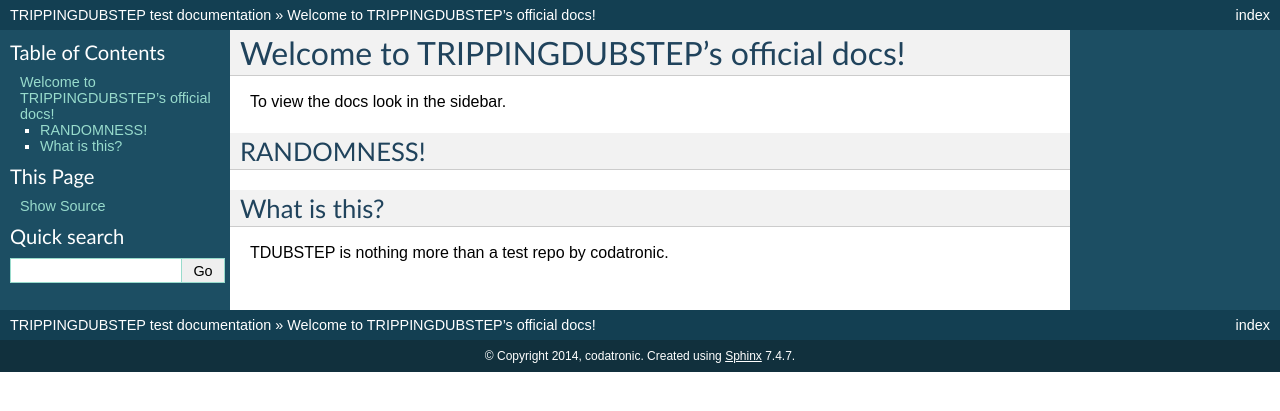
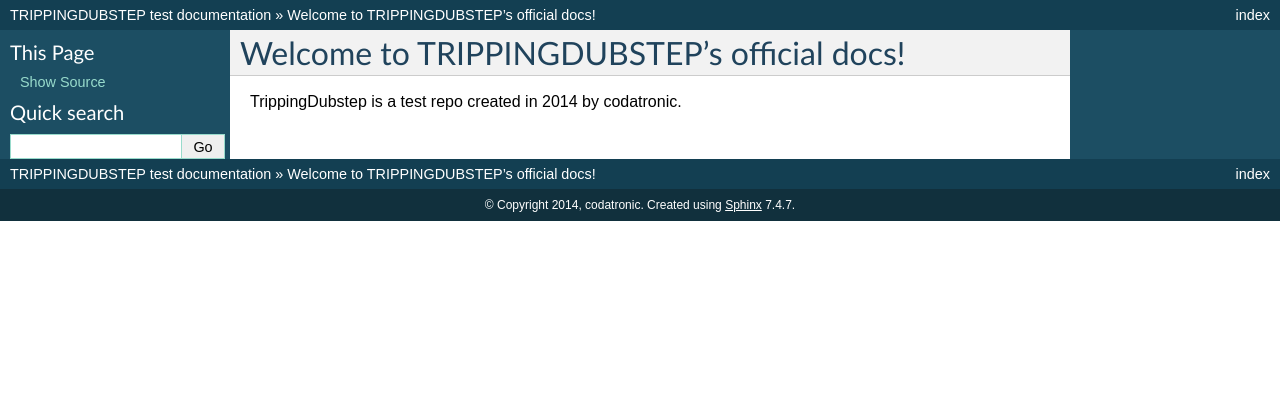
Before and after one commit to codatronic/tripping-dubstep, a Sphinx documentation site: the page built from docs/index.txt, in a window 1280 px wide. Shown: the top 411 px of the page. Built offline with Sphinx 7.4.7, drawn with Linux system fonts in a browser that asks for light colours.

Commit message:
Update index.txt

```diff
--- a/docs/index.txt
+++ b/docs/index.txt
@@ -5,73 +5,4 @@
 
 Welcome to TRIPPINGDUBSTEP's official docs!
 ===========================================
-To view the docs look in the sidebar.
-
-RANDOMNESS!
---------------
-
-
-
-
-
-
-
-
-
-
-
-
-
-
-
-
-
-
-
-
-
-
-
-
-
-
-
-
-
-
-
-
-
-
-
-
-
-
-
-
-
-
-
-
-
-
-
-
-
-
-
-
-
-
-
-
-
-
-
-
-
-
-
-What is this?
--------------------
-TDUBSTEP is nothing more than a test repo by codatronic.
+TrippingDubstep is a test repo created in 2014 by codatronic.
```
